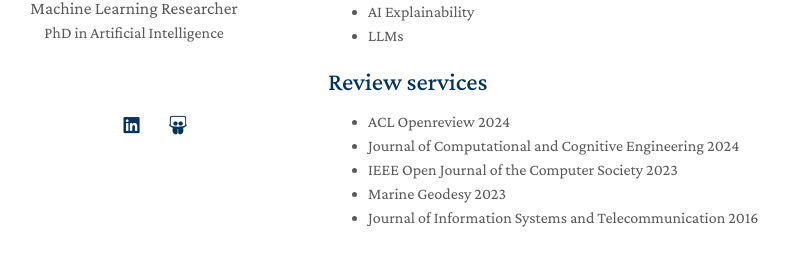
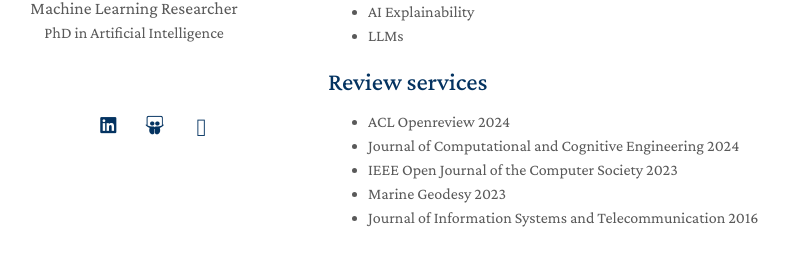
Before and after one commit to zahsa/zahsa.github.io, a Jekyll site: the page built from index.md, in a window 1280 px wide. Shown: the part 273-539 px from the top of the page, without its empty margins (142-931 px from the left). Built offline with Jekyll 4.4.1, drawn with Linux system fonts in a browser that asks for light colours; nearby versions of some CDN libraries; a style sheet for code colours, icons or effects is not loaded; our own code applies the rules of GitHub Pages for plain Markdown files.

Commit message:
Update homepage.html

```diff
--- a/_layouts/homepage.html
+++ b/_layouts/homepage.html
@@ -88,6 +88,12 @@
         <a style="margin: 0 5px 0 0" href="{{ site.slideshare }}">
           <i class="fab fa-slideshare"></i>
         </a>
+
+          <a style="margin: 0 5px 0 0" href="https://www.researchgate.net/">
+       <!--  <i class="fab fa-researchgate"></i> -->
+        <i class="fa-brands fa-researchgate"></i>
+        </a>
+
         {% endif %}
         {% if site.twitter %}
         <a style="margin: 0 0 0 0" href="{{ site.twitter }}">
```
